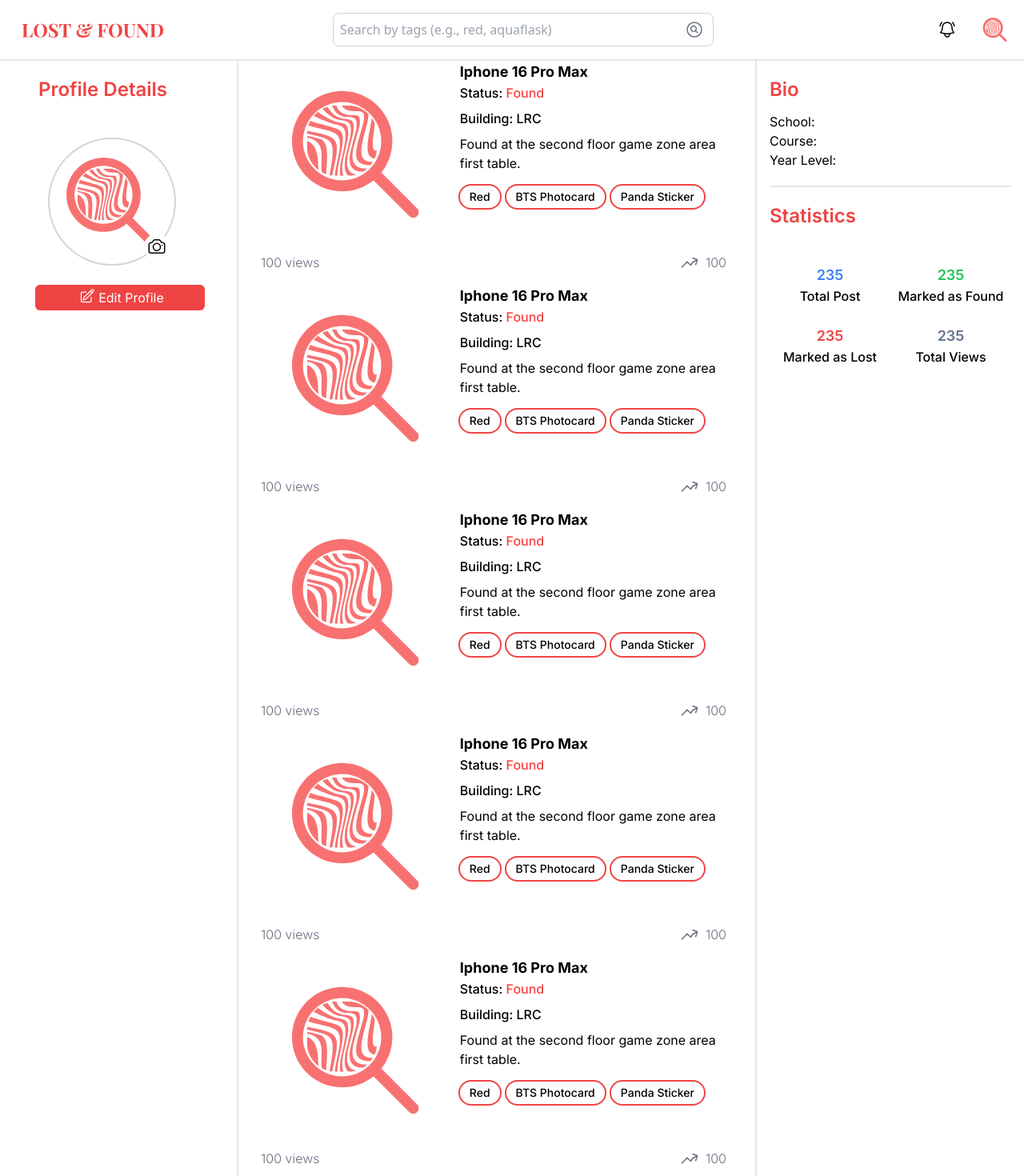
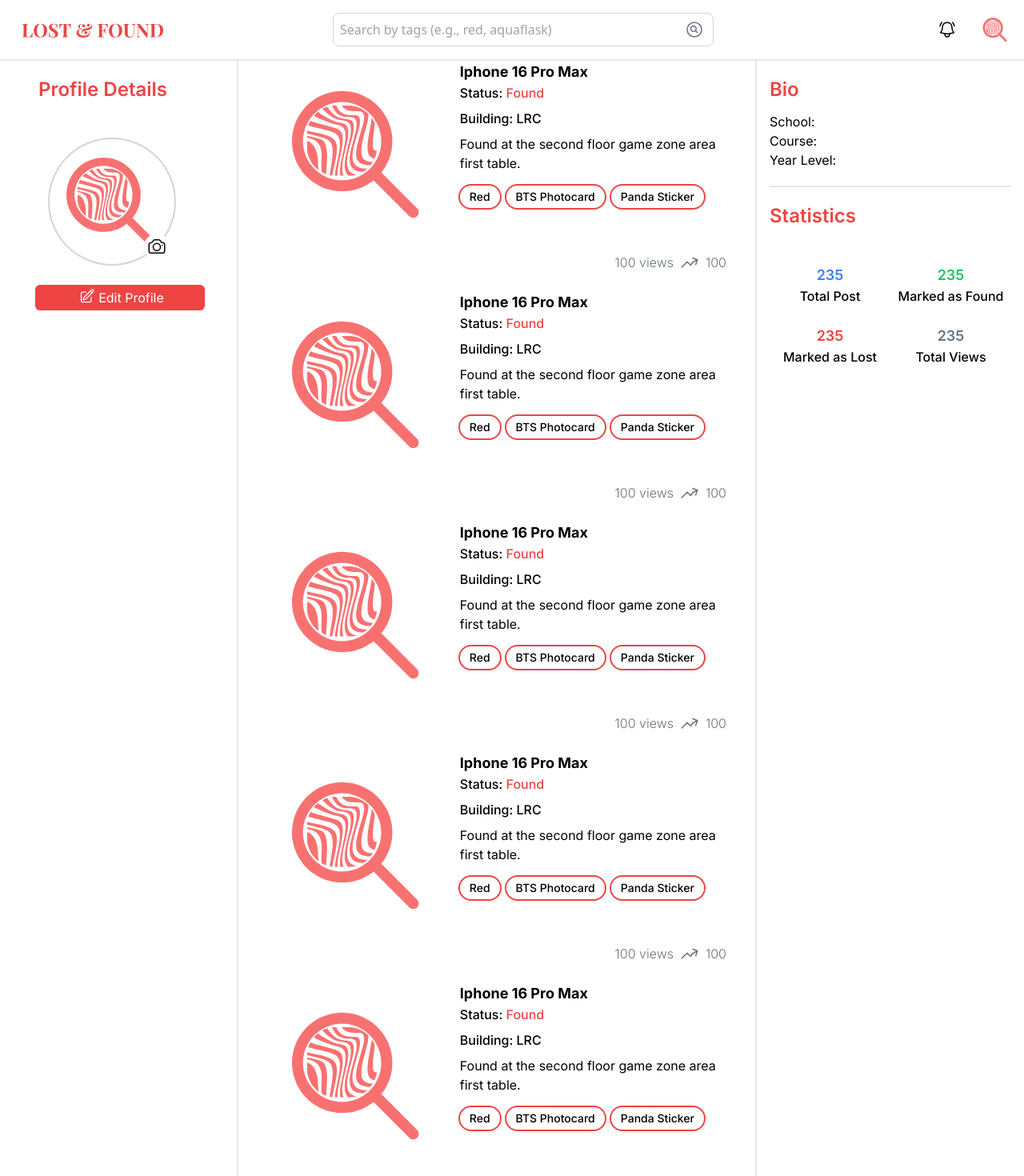
Before and after one commit to Qntlz/Lost-Found-Web-App, a Next.js app: page /profile in a window 1280 px wide. Shown: the top 1470 px of the page at 80% size. Built offline with nearby package versions, Linux system fonts and the light colour scheme; no server answers.

Commit message:
Minor style changes

```diff
--- a/app/ui/home/postFeed.tsx
+++ b/app/ui/home/postFeed.tsx
@@ -20,7 +20,7 @@ export default function PostFeed() {
   return (
     <div className="relative">
 
-      <div className="bg-white mx-7 rounded-lg mb-4">
+      <div className="bg-white mx-7 rounded-lg mb-6">
 
         {/* Post Section */}
         <div className="flex flex-col lg:flex-row items-start space-x-0 lg:space-x-4">
@@ -59,7 +59,7 @@ export default function PostFeed() {
         </div>
 
         {/* Post Reactions */}
-        <div className="mt-4 flex font-light md:flex-col lg:flex-row justify-end md:justify-between items-start lg:items-center ">
+        <div className="mt-4 flex font-light md:flex-row justify-end items-start lg:items-center ">
           <div className="text-gray-500 flex items-center mb-2 lg:mb-0">
             <span className="mr-2">100 views</span>
           </div>
@@ -69,7 +69,7 @@ export default function PostFeed() {
         </div>
       </div>
 
-      <div className="bg-white mx-7 rounded-lg mb-4">
+      <div className="bg-white mx-7 rounded-lg mb-6">
 
         {/* Post Section */}
         <div className="flex flex-col lg:flex-row items-start space-x-0 lg:space-x-4">
@@ -108,7 +108,7 @@ export default function PostFeed() {
         </div>
 
         {/* Post Reactions */}
-        <div className="mt-4 flex font-light md:flex-col lg:flex-row justify-end md:justify-between items-start lg:items-center ">
+        <div className="mt-4 flex font-light md:flex-row justify-end items-start lg:items-center ">
           <div className="text-gray-500 flex items-center mb-2 lg:mb-0">
             <span className="mr-2">100 views</span>
           </div>
@@ -118,7 +118,7 @@ export default function PostFeed() {
         </div>
       </div>
 
-      <div className="bg-white mx-7 rounded-lg mb-4">
+      <div className="bg-white mx-7 rounded-lg mb-6">
 
         {/* Post Section */}
         <div className="flex flex-col lg:flex-row items-start space-x-0 lg:space-x-4">
@@ -157,7 +157,7 @@ export default function PostFeed() {
         </div>
 
         {/* Post Reactions */}
-        <div className="mt-4 flex font-light md:flex-col lg:flex-row justify-end md:justify-between items-start lg:items-center ">
+        <div className="mt-4 flex font-light md:flex-row justify-end items-start lg:items-center ">
           <div className="text-gray-500 flex items-center mb-2 lg:mb-0">
             <span className="mr-2">100 views</span>
           </div>
@@ -167,7 +167,7 @@ export default function PostFeed() {
         </div>
       </div>
 
-      <div className="bg-white mx-7 rounded-lg mb-4">
+      <div className="bg-white mx-7 rounded-lg mb-6">
 
         {/* Post Section */}
         <div className="flex flex-col lg:flex-row items-start space-x-0 lg:space-x-4">
@@ -206,7 +206,7 @@ export default function PostFeed() {
         </div>
 
         {/* Post Reactions */}
-        <div className="mt-4 flex font-light md:flex-col lg:flex-row justify-end md:justify-between items-start lg:items-center ">
+        <div className="mt-4 flex font-light md:flex-row justify-end items-start lg:items-center ">
           <div className="text-gray-500 flex items-center mb-2 lg:mb-0">
             <span className="mr-2">100 views</span>
           </div>
@@ -216,7 +216,7 @@ export default function PostFeed() {
         </div>
       </div>
 
-      <div className="bg-white mx-7 rounded-lg mb-4">
+      <div className="bg-white mx-7 rounded-lg mb-6">
 
         {/* Post Section */}
         <div className="flex flex-col lg:flex-row items-start space-x-0 lg:space-x-4">
@@ -255,7 +255,7 @@ export default function PostFeed() {
         </div>
 
         {/* Post Reactions */}
-        <div className="mt-4 flex font-light md:flex-col lg:flex-row justify-end md:justify-between items-start lg:items-center ">
+        <div className="mt-4 flex font-light md:flex-row justify-end items-start lg:items-center ">
           <div className="text-gray-500 flex items-center mb-2 lg:mb-0">
             <span className="mr-2">100 views</span>
           </div>
```
